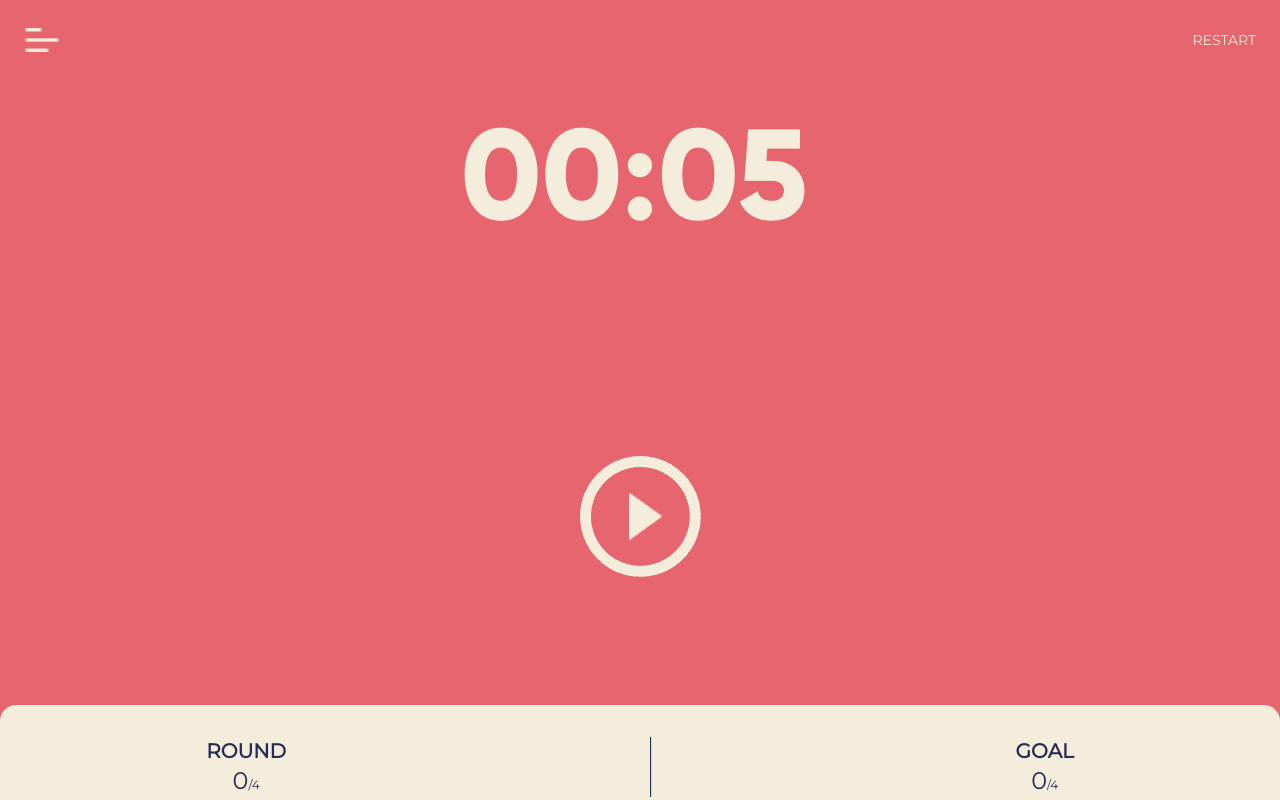
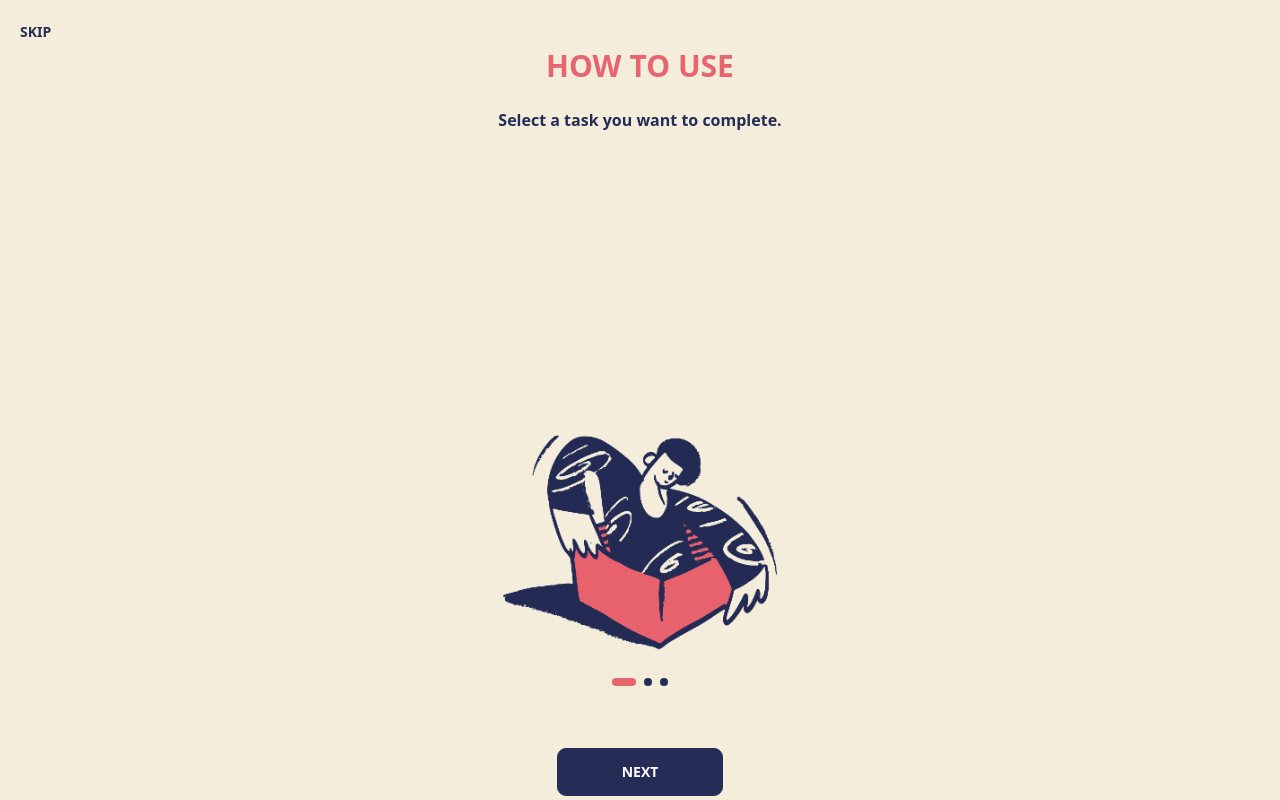
Before and after one commit to sushantkadam15/pomo, a React (Create React App) app: page / in a window 1280 px wide. Shown: the top 800 px of the page. Built offline with nearby package versions, Linux system fonts and the light colour scheme.

Commit message:
Added Completion Cardf

```diff
--- a/src/components/CountdownTimer.js
+++ b/src/components/CountdownTimer.js
@@ -1,10 +1,48 @@
-import React from "react";
+import React, { useEffect } from "react";
 import playButtonIcon from "../assets/icons/play-button.png";
 import pauseButtonIcon from "../assets/icons/pause-button.png";
+import Menu from "./Menu";
 
-const CountdownTimer = ({ seconds, minutes, isRunning, start, pause }) => {
+const CountdownTimer = ({
+  displayedTimer,
+  pomoStats,
+  view,
+  expiryTimestamp,
+  timerDuration,
+}) => {
+  const { seconds, minutes, isRunning, start, pause, restart } = displayedTimer;
+
+  // Handle the restart button click
+  const handleRestartClick = () => {
+    const newTime = expiryTimestamp(timerDuration);
+    restart(newTime);
+  };
+
+  // Define the message based on the timer state and view
+  const message =
+    isRunning && view === "focus"
+      ? "Focusing"
+      : isRunning && view === "break"
+      ? "Short Break Started"
+      : null;
+
+  // Pause the timer when the view changes (e.g., from focus to break) because react-timer-hook does not have a reset option but restart that runs automatcally
+  useEffect(() => {
+    pause();
+  }, [view]);
+
   return (
-    <div extraClasses={"flex flex-col justify-center items-center"}>
+    <>
+      {/* Header Section */}
+      <div className="w-full pr-4 pt-4 flex justify-between items-center">
+        <Menu view={view} />
+        {/* Button to restart the timer */}
+        <button className="uppercase text-sm" onClick={handleRestartClick}>
+          Restart
+        </button>
+      </div>
+
+      <div className="flex flex-col justify-center items-center">
         {/* Timer Display */}
         <div className="font-gilroyextrabold text-8xl md:text-9xl mx-4 py-12">
           <div className="countdown">
@@ -19,20 +57,57 @@ const CountdownTimer = ({ seconds, minutes, isRunning, start, pause }) => {
         </div>
         <div className="h-10">
           {/* Display "Focusing" text while the timer is running */}
-        {isRunning && <p className="animate-pulse text-center">Focusing</p>}
+          <p className="animate-pulse text-center">{message}</p>
         </div>
         {/* Timer Control */}
-      <div className=" py-32 flex justify-center">
-        <button >
+        <div className="py-10 flex justify-center">
+          <button>
             {/* Display Play or Pause button based on the timer state */}
             {isRunning ? (
-            <img src={pauseButtonIcon} alt="Pause Button" onClick={pause}  />
+              <img
+                src={pauseButtonIcon}
+                alt="Pause Button"
+                onClick={() => {
+                  pause();
+                }}
+              />
             ) : (
-            <img src={playButtonIcon} alt="Play Button" onClick={start} />
+              <img
+                src={playButtonIcon}
+                alt="Play Button"
+                onClick={() => {
+                  start();
+                }}
+              />
             )}
           </button>
         </div>
       </div>
+      {/* Progress Section */}
+      <div className="card w-screen bg-base-100 text-secondary shadow-xl rounded-b-none text-center">
+        <div className="card-body">
+          <div className="flex justify-around">
+            {/* Round Progress */}
+            <div>
+              <h2 className="card-title uppercase">Round</h2>
+              <p className="text-xs">
+                <span className="text-2xl">{pomoStats.roundsCompleted}</span>/
+                {pomoStats.targetRounds}
+              </p>
+            </div>
+            <div className="divider divider-horizontal bg-secondary w-[.8px]"></div>
+            {/* Goal Progress */}
+            <div>
+              <h2 className="card-title uppercase">Goal</h2>
+              <p className="text-xs">
+                <span className="text-2xl">{pomoStats.sessionCompleted}</span>/
+                {pomoStats.targetSession}
+              </p>
+            </div>
+          </div>
+        </div>
+      </div>
+    </>
   );
 };
 
--- /dev/null
+++ b/src/components/GoalCompletionCard.js
@@ -0,0 +1,41 @@
+import { useEffect, useRef } from "react";
+
+const GoalCompletionCard = ({
+  displayGoalCompletionCard,
+  setDisplayGoalCompletionCard,
+}) => {
+  const goalCompletionCardRef = useRef(null);
+
+  useEffect(() => {
+    // Effect triggered when displayGoalCompletionCard prop changes
+    if (displayGoalCompletionCard) {
+      goalCompletionCardRef.current.showModal(); // Show the modal when prop is true
+    }
+  }, [displayGoalCompletionCard]);
+
+  return (
+    <>
+      <dialog id="goalCompleted" className="modal" ref={goalCompletionCardRef}>
+        <div className="modal-box">
+          <h3 className="font-bold text-lg">Hello!</h3>
+          <p className="py-4">
+            Press ESC key or click the button below to close
+          </p>
+          <div className="modal-action">
+            <form method="dialog">
+              {/* Button to close the modal */}
+              <button
+                className="btn"
+                onClick={() => setDisplayGoalCompletionCard(false)}
+              >
+                Close
+              </button>
+            </form>
+          </div>
+        </div>
+      </dialog>
+    </>
+  );
+};
+
+export default GoalCompletionCard;
--- a/src/components/Onboarding.js
+++ b/src/components/Onboarding.js
@@ -70,7 +70,7 @@ const Instructions = ({ instructionsComplete, setInstructionsComplete }) => {
     <>
       {!instructionsComplete && (
         // Render the instructions section if it's not completed.
-        <FullScreenSection extraClasses="flex flex-col items-center text-center justify-around font-extrabold">
+        <FullScreenSection extraclasses="flex flex-col items-center text-center justify-around font-extrabold">
           <button
             className="btn btn-sm bg-base-100 border-none self-start uppercase ml-2 mt-4"
             onClick={() => setInstructionsComplete(true)}
--- a/src/components/PomoBrandHeader.js
+++ b/src/components/PomoBrandHeader.js
@@ -9,7 +9,7 @@ const PomoBrandHeader = ({pomoBrandHeaderDisplay, setPomoBrandHeaderDisplay}) =>
   return (
     <>
       {pomoBrandHeaderDisplay && (
-        <FullScreenSection extraClasses="flex flex-col justify-center items-center">
+        <FullScreenSection extraclasses="flex flex-col justify-center items-center">
           <img src={logo} alt="Pomo Logo" className=" animate-bounce" />
           <h1 className="text-5xl text-center font-gilroylight font-bold ">
             POMO
--- a/src/components/TimerControlPanel.js
+++ b/src/components/TimerControlPanel.js
@@ -1,94 +1,172 @@
+import React, { useContext, useState } from "react";
 import FullScreenSection from "../containers/FullScreenSection";
-import Menu from "./Menu";
 import CountdownTimer from "./CountdownTimer";
 import { useTimer } from "react-timer-hook";
-import { useState } from "react";
+import { PomoStatsContext } from "../context/PomoStatsContext";
+import GoalCompletionCard from "./GoalCompletionCard";
 
-const TimerControlPanel = () => {
-  const [goal, setGoal] = useState({
-    round: 0,
-    targetRound: 4,
-    totalPomoComplete: 0,
-    targetPomo: 4,
+function TimerControlPanel() {
+  // State variables for controlling the timer and session data
+  const [view, setView] = useState("focus");
+  const [pomoDuration, setPomoDuration] = useState(2); // Default Pomodoro duration set to 25 minutes
+  const [shortBreakDuration, setShortBreakDuration] = useState(3); // Default short break duration set to 5 minutes
+  const [longBreakDuration, setLongBreakDuration] = useState(4); // Default long break duration set to 15 minutes
+  const [currentBreakDuration, setCurrentBreakDuration] =
+    useState(shortBreakDuration);
+
+  const { pomoStats, setPomoStats } = useContext(PomoStatsContext);
+  const [displayGoalCompletionCard, setDisplayGoalCompletionCard] =
+    useState(false);
+
+  // Function to calculate expiry timestamp based on timer duration in seconds
+  const expiryTimestamp = (timerDurationInSeconds) => {
+    const time = new Date();
+    time.setSeconds(time.getSeconds() + timerDurationInSeconds);
+    return time;
+  };
+
+  // Create session and break timers using custom hook
+  const sessionTimer = useTimer({
+    expiryTimestamp: expiryTimestamp(pomoDuration),
+    onExpire: handleSessionCompletion,
+    autoStart: false, // Timer doesn't start automatically.
   });
-  // Initialize the target timer duration in seconds
-  const [timerTargetDurationSeconds, setTimerDurationTargetSeconds] =
-    useState(5);
 
-  // Calculate the expiry timestamp for the timer
-  const time = new Date();
-  time.setSeconds(time.getSeconds() + timerTargetDurationSeconds);
+  const breakTimer = useTimer({
+    expiryTimestamp: expiryTimestamp(currentBreakDuration),
+    onExpire: handleSessionCompletion,
+    autoStart: false, // Timer doesn't start automatically.
+  });
 
-  // Initialize the timer using the calculated expiry timestamp
-  const { seconds, minutes, isRunning, start, pause, resume, restart } =
-    useTimer({
-      expiryTimestamp: time,
-      onExpire: () => {
-        setGoal((prevGoal) => ({
-          ...prevGoal,
-          round: prevGoal.round + 1,
+  // Function to handle the completion of a focus session
+  function handleSessionCompletion() {
+    const isFocusRound = view === "focus";
+    const isShortBreak =
+      currentBreakDuration === shortBreakDuration && view === "break";
+    const isLongBreak =
+      currentBreakDuration === longBreakDuration && view === "break";
+    const isGoalComplete =
+      pomoStats.sessionCompleted === pomoStats.targetSession - 1 &&
+      pomoStats.roundsCompleted === pomoStats.targetRounds - 1;
+
+    const changeViewToFocus = () => {
+      setView("focus");
+      const newTime = expiryTimestamp(pomoDuration); // Assuming expiryTimestamp exists
+      sessionTimer.restart(newTime); // Assuming sessionTimer exists
+    };
+
+    const changeViewToBreak = (breakDuration) => {
+      setCurrentBreakDuration(breakDuration);
+      setView("break");
+      const newTime = expiryTimestamp(breakDuration); // Assuming expiryTimestamp exists
+      breakTimer.restart(newTime); // Assuming breakTimer exists
+    };
+
+    if (isFocusRound) {
+      // Increment rounds completed and switch to a break if not the final round
+      console.log("isFocusRound");
+      if (pomoStats.roundsCompleted === 3 && !isGoalComplete) {
+        setPomoStats((prevPomo) => ({
+          ...prevPomo,
+          roundsCompleted: prevPomo.roundsCompleted + 1,
+          sessionCompleted: prevPomo.sessionCompleted + 1,
+          totalSessionsCompletedAllTime:
+            prevPomo.totalSessionsCompletedAllTime + 1,
+          totalRoundsCompletedAllTime: prevPomo.totalRoundsCompletedAllTime + 1,
         }));
-      },
-      autoStart: false,
-    });
+        changeViewToBreak(longBreakDuration);
+      } else if (!isGoalComplete && pomoStats.roundsCompleted !== 3) {
+        setPomoStats((prevPomo) => ({
+          ...prevPomo,
+          roundsCompleted: prevPomo.roundsCompleted + 1,
+          totalRoundsCompletedAllTime: prevPomo.totalRoundsCompletedAllTime + 1,
+        }));
+        changeViewToBreak(shortBreakDuration);
+      } else if (isGoalComplete) {
+        setDisplayGoalCompletionCard(true);
+        setPomoStats((prevPomo) => ({
+          ...prevPomo,
+          totalGoalsAchieved: prevPomo.totalGoalsAchieved + 1,
+          totalRoundsCompletedAllTime: prevPomo.totalRoundsCompletedAllTime + 1,
+          totalSessionsCompletedAllTime:
+            prevPomo.totalSessionsCompletedAllTime + 1,
+          roundsCompleted: 0,
+          sessionCompleted: 0,
+        }));
+        changeViewToFocus();
+      }
+    } else if (isShortBreak) {
+      setPomoStats((prevPomo) => ({
+        ...prevPomo,
+        shortBreaksCompleted: prevPomo.shortBreaksCompleted + 1,
+        totalShortBreaksCompletedAllTime:
+          prevPomo.totalShortBreaksCompletedAllTime + 1,
+      }));
+      console.log("isShortBreak");
+      changeViewToFocus();
+    } else if (isLongBreak) {
+      setPomoStats((prevPomo) => ({
+        ...prevPomo,
+        roundsCompleted: 0,
+        longBreaksCompleted: prevPomo.longBreaksCompleted + 1,
+        totalLongBreaksCompletedAllTime:
+          prevPomo.totalLongBreaksCompletedAllTime + 1,
+      }));
+      console.log("isLongBreak");
+      changeViewToFocus();
+    }
+    console.log(`
+    ***********************
+    roundsCompleted: ${pomoStats.roundsCompleted}
+    targetRounds: ${pomoStats.targetRounds}
+    sessionCompleted: ${pomoStats.sessionCompleted}
+    targetSession: ${pomoStats.targetSession}
+    shortBreaksCompleted: ${pomoStats.shortBreaksCompleted}
+    longBreaksCompleted: ${pomoStats.longBreaksCompleted}
+    totalRoundsCompletedAllTime: ${pomoStats.totalRoundsCompletedAllTime}
+    totalSessionsCompletedAllTime: ${pomoStats.totalSessionsCompletedAllTime}
+    totalShortBreaksCompletedAllTime: ${pomoStats.totalShortBreaksCompletedAllTime}
+    totalLongBreaksCompletedAllTime: ${pomoStats.totalLongBreaksCompletedAllTime}
+    totalGoalsAchieved: ${pomoStats.totalGoalsAchieved}
 
+
+    `);
+  }
+
+  // Render the TimerControlPanel component
   return (
-    <FullScreenSection extraClasses="bg-primary text-base-100 px-2 flex flex-col justify-between items-center">
-      {/* Header Section */}
-      <div className="w-full pr-4 pt-4 flex justify-between items-center">
-        <Menu />
-        {/* Button to restart the timer */}
-        <button
-          className="uppercase text-sm"
-          onClick={() => {
-            // Calculate the new expiry timestamp for the timer on restart
-            const newTime = new Date();
-            newTime.setSeconds(
-              newTime.getSeconds() + timerTargetDurationSeconds
-            );
-            restart(newTime);
-          }}
-        >
-          Restart
-        </button>
-      </div>
+    <FullScreenSection
+      extraclasses={
+        view === "focus"
+          ? "bg-primary text-base-100 px-2 flex flex-col justify-between items-center"
+          : "bg-secondary text-base-100 px-2 flex flex-col justify-between items-center"
+      }
+    >
+      {view === "focus" && (
+        <CountdownTimer
+          displayedTimer={sessionTimer}
+          pomoStats={pomoStats}
+          view={view}
+          expiryTimestamp={expiryTimestamp}
+          timerDuration={pomoDuration}
+        />
+      )}
 
-      {/* Timer Section */}
-      <CountdownTimer
-        seconds={seconds}
-        minutes={minutes}
-        isRunning={isRunning}
-        start={start}
-        pause={pause}
-        resume={resume}
+      {view === "break" && (
+        <CountdownTimer
+          displayedTimer={breakTimer}
+          pomoStats={pomoStats}
+          view={view}
+          expiryTimestamp={expiryTimestamp}
+          timerDuration={currentBreakDuration}
+        />
+      )}
+      <GoalCompletionCard
+        displayGoalCompletionCard={displayGoalCompletionCard}
+        setDisplayGoalCompletionCard={setCurrentBreakDuration}
       />
-
-      {/* Progress Section */}
-      <div className="card w-screen bg-base-100 text-secondary shadow-xl rounded-b-none text-center">
-        <div className="card-body">
-          <div className="flex justify-around">
-            {/* Round Progress */}
-            <div>
-              <h2 className="card-title uppercase">Round</h2>
-              <p className="text-xs">
-                <span className="text-2xl">{goal.round}</span>/
-                {goal.targetRound}
-              </p>
-            </div>
-            <div className="divider divider-horizontal bg-secondary w-[.8px]"></div>
-            {/* Goal Progress */}
-            <div>
-              <h2 className="card-title uppercase">Goal</h2>
-              <p className="text-xs">
-                <span className="text-2xl">{goal.totalPomoComplete}</span>/
-                {goal.targetPomo}
-              </p>
-            </div>
-          </div>
-        </div>
-      </div>
     </FullScreenSection>
   );
-};
+}
 
 export default TimerControlPanel;
--- a/src/containers/App.js
+++ b/src/containers/App.js
@@ -1,7 +1,9 @@
+import React, { useState } from "react";
 import PomoBrandHeader from "../components/PomoBrandHeader";
 import Onboarding from "../components/Onboarding";
 import TimerControlPanel from "../components/TimerControlPanel";
-import { useState } from "react";
+import { PomoStatsProvider } from "../context/PomoStatsContext";
+
 function App() {
   const [pomoBrandHeaderDisplay, setPomoBrandHeaderDisplay] = useState(true);
   const [instructionsComplete, setInstructionsComplete] = useState(false);
@@ -14,19 +16,23 @@ function App() {
           setPomoBrandHeaderDisplay={setPomoBrandHeaderDisplay}
         />
       );
-    } else if(!instructionsComplete && !pomoBrandHeaderDisplay){
-      return(
-        <Onboarding instructionsComplete={instructionsComplete}  setInstructionsComplete={setInstructionsComplete} />
-      )
-    } else {
-      return <div>Nothing to display</div>;
+    } else if (!instructionsComplete && !pomoBrandHeaderDisplay) {
+      return (
+        <Onboarding
+          instructionsComplete={instructionsComplete}
+          setInstructionsComplete={setInstructionsComplete}
+        />
+      );
     }
   };
 
   return (
-    <main className=" font-montserratregular my-0">
-     <TimerControlPanel />
-    </main>
+    <PomoStatsProvider>
+      <main className="font-montserrat-regular my-0">
+        {currentDisplayItem()}
+        <TimerControlPanel />
+      </main>
+    </PomoStatsProvider>
   );
 }
 
--- a/src/containers/FullScreenSection.js
+++ b/src/containers/FullScreenSection.js
@@ -1,7 +1,7 @@
 // FullScreenSection is used to control the height and width of all the views centrally
-const FullScreenSection = ({ children, extraClasses }) => {
+const FullScreenSection = ({ children, extraclasses }) => {
   const globalClasses = "h-screen max-h-screen";
-  const combinedClasses = `${globalClasses} ${extraClasses || ""}`;
+  const combinedClasses = `${globalClasses} ${extraclasses || ""}`;
   return <section className={combinedClasses}>{children}</section>;
 };
 
--- /dev/null
+++ b/src/context/PomoStatsContext.js
@@ -0,0 +1,29 @@
+import React, { createContext, useState } from "react";
+
+const PomoStatsContext = createContext();
+
+const PomoStatsProvider = ({ children }) => {
+  const [pomoStats, setPomoStats] = useState({
+    roundsCompleted: 0,
+    targetRounds: 4,
+    sessionCompleted: 0,
+    targetSession: 4,
+    shortBreaksCompleted: 0,
+    longBreaksCompleted: 0,
+    totalRoundsCompletedAllTime: 0,
+    totalSessionsCompletedAllTime: 0,
+    totalShortBreaksCompletedAllTime: 0,
+    totalLongBreaksCompletedAllTime: 0,
+    totalGoalsAchieved: 0,
+  });
+
+  const contextValue = { pomoStats, setPomoStats };
+
+  return (
+    <PomoStatsContext.Provider value={contextValue}>
+      {children}
+    </PomoStatsContext.Provider>
+  );
+};
+
+export { PomoStatsProvider, PomoStatsContext };
```
Also changed, not shown: src/components/Menu.js (+9 -2 lines). Lines whose indentation alone changed are shown as unchanged.
